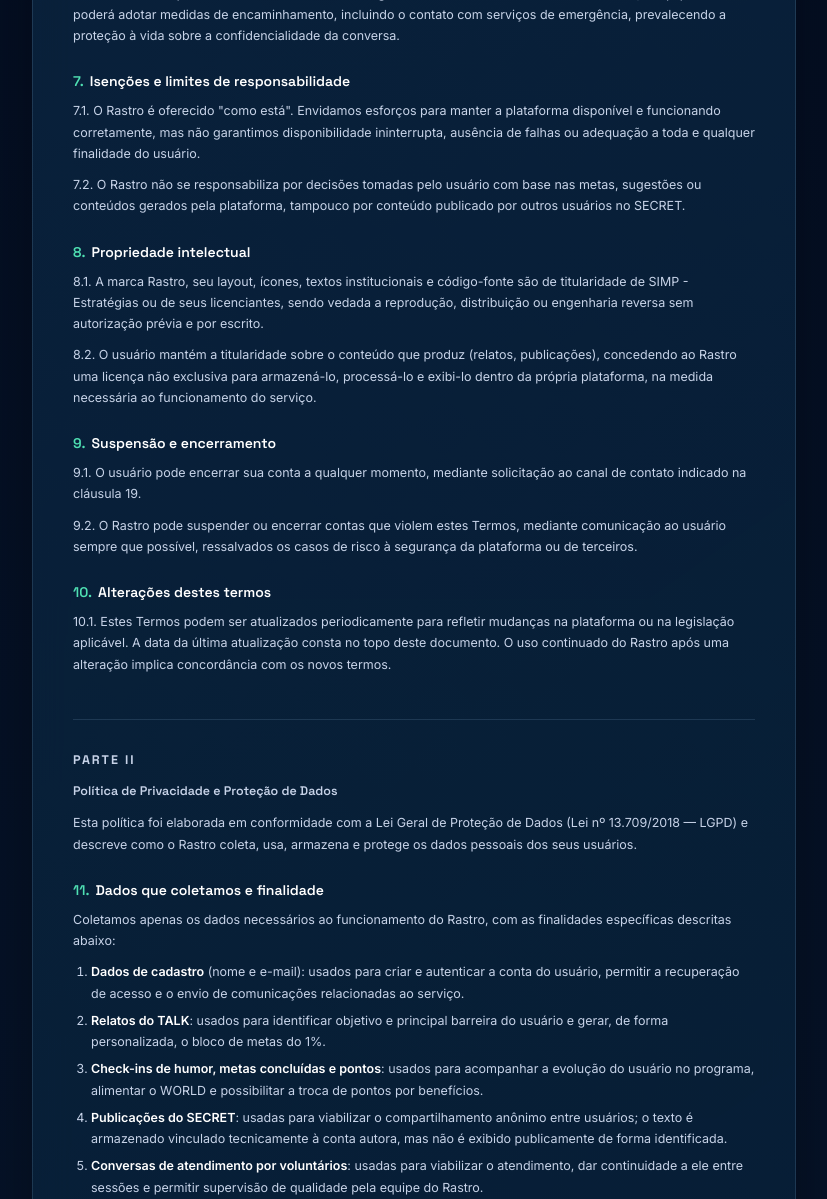
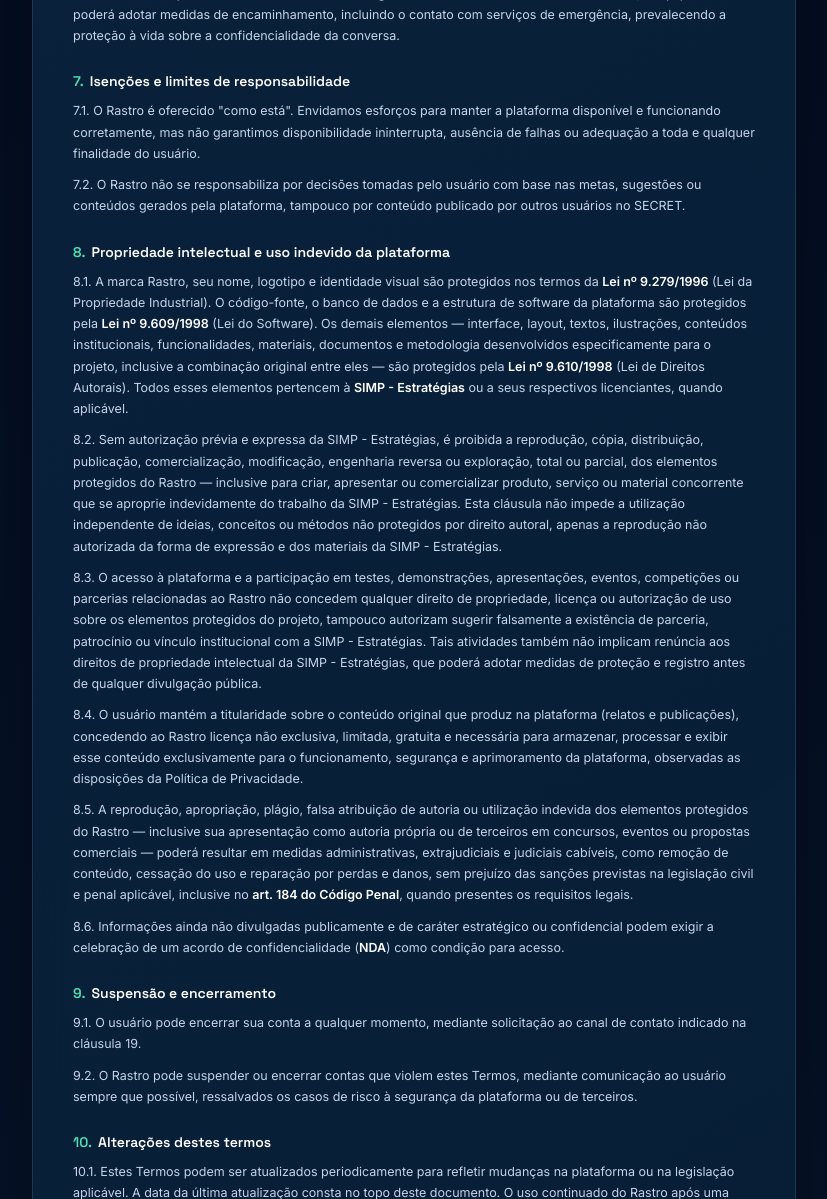
Before and after one commit to samandralves/RASTRO, a Flask app: page /privacidade in a window 1280 px wide. Shown: the part 2287-3486 px from the top of the page, without its empty margins (226-1053 px from the left). Run offline with Flask 3, Linux system fonts and the light colour scheme.

Commit message:
Update privacidade.html

```diff
--- a/templates/auth/privacidade.html
+++ b/templates/auth/privacidade.html
@@ -133,13 +133,41 @@
         <p>7.2. O Rastro não se responsabiliza por decisões tomadas pelo usuário com base nas metas, sugestões
         ou conteúdos gerados pela plataforma, tampouco por conteúdo publicado por outros usuários no SECRET.</p>
 
-        <h2 id="uso-8"><span>8.</span>Propriedade intelectual</h2>
-        <p>8.1. A marca Rastro, seu layout, ícones, textos institucionais e código-fonte são de titularidade
-        de SIMP - Estratégias ou de seus licenciantes, sendo vedada a reprodução, distribuição ou engenharia
-        reversa sem autorização prévia e por escrito.</p>
-        <p>8.2. O usuário mantém a titularidade sobre o conteúdo que produz (relatos, publicações), concedendo
-        ao Rastro uma licença não exclusiva para armazená-lo, processá-lo e exibi-lo dentro da própria
-        plataforma, na medida necessária ao funcionamento do serviço.</p>
+        <h2 id="uso-8"><span>8.</span>Propriedade intelectual e uso indevido da plataforma</h2>
+        <p>8.1. A marca Rastro, seu nome, logotipo e identidade visual são protegidos nos termos da
+        <strong>Lei nº 9.279/1996</strong> (Lei da Propriedade Industrial). O código-fonte, o banco de dados e
+        a estrutura de software da plataforma são protegidos pela <strong>Lei nº 9.609/1998</strong> (Lei do
+        Software). Os demais elementos — interface, layout, textos, ilustrações, conteúdos institucionais,
+        funcionalidades, materiais, documentos e metodologia desenvolvidos especificamente para o projeto,
+        inclusive a combinação original entre eles — são protegidos pela <strong>Lei nº 9.610/1998</strong>
+        (Lei de Direitos Autorais). Todos esses elementos pertencem à <strong>SIMP - Estratégias</strong> ou a
+        seus respectivos licenciantes, quando aplicável.</p>
+        <p>8.2. Sem autorização prévia e expressa da SIMP - Estratégias, é proibida a reprodução, cópia,
+        distribuição, publicação, comercialização, modificação, engenharia reversa ou exploração, total ou
+        parcial, dos elementos protegidos do Rastro — inclusive para criar, apresentar ou comercializar
+        produto, serviço ou material concorrente que se aproprie indevidamente do trabalho da SIMP -
+        Estratégias. Esta cláusula não impede a utilização independente de ideias, conceitos ou métodos não
+        protegidos por direito autoral, apenas a reprodução não autorizada da forma de expressão e dos
+        materiais da SIMP - Estratégias.</p>
+        <p>8.3. O acesso à plataforma e a participação em testes, demonstrações, apresentações, eventos,
+        competições ou parcerias relacionadas ao Rastro não concedem qualquer direito de propriedade, licença
+        ou autorização de uso sobre os elementos protegidos do projeto, tampouco autorizam sugerir falsamente
+        a existência de parceria, patrocínio ou vínculo institucional com a SIMP - Estratégias. Tais atividades
+        também não implicam renúncia aos direitos de propriedade intelectual da SIMP - Estratégias, que poderá
+        adotar medidas de proteção e registro antes de qualquer divulgação pública.</p>
+        <p>8.4. O usuário mantém a titularidade sobre o conteúdo original que produz na plataforma (relatos e
+        publicações), concedendo ao Rastro licença não exclusiva, limitada, gratuita e necessária para
+        armazenar, processar e exibir esse conteúdo exclusivamente para o funcionamento, segurança e
+        aprimoramento da plataforma, observadas as disposições da Política de Privacidade.</p>
+        <p>8.5. A reprodução, apropriação, plágio, falsa atribuição de autoria ou utilização indevida dos
+        elementos protegidos do Rastro — inclusive sua apresentação como autoria própria ou de terceiros em
+        concursos, eventos ou propostas comerciais — poderá resultar em medidas administrativas,
+        extrajudiciais e judiciais cabíveis, como remoção de conteúdo, cessação do uso e reparação por perdas
+        e danos, sem prejuízo das sanções previstas na legislação civil e penal aplicável, inclusive no
+        <strong>art. 184 do Código Penal</strong>, quando presentes os requisitos legais.</p>
+        <p>8.6. Informações ainda não divulgadas publicamente e de caráter estratégico ou confidencial podem
+        exigir a celebração de um acordo de confidencialidade (<strong>NDA</strong>) como condição para
+        acesso.</p>
 
         <h2 id="uso-9"><span>9.</span>Suspensão e encerramento</h2>
         <p>9.1. O usuário pode encerrar sua conta a qualquer momento, mediante solicitação ao canal de
@@ -284,7 +312,7 @@
         <p>Dúvidas sobre estes Termos, sobre esta Política de Privacidade ou solicitações relativas aos seus
         dados pessoais podem ser enviadas para:
         <a href="mailto:rastroadm.contato@gmail.com">rastroadm.contato@gmail.com</a></p>
-        <p>Endereço: Belo Horizonte - MG.</p>
+        <p>Situado em: Belo Horizonte - MG.</p>
 
         <h2 id="priv-10"><span>20.</span>Foro</h2>
         <p>Fica eleito o foro da Comarca de Belo Horizonte - MG para dirimir quaisquer controvérsias
```
